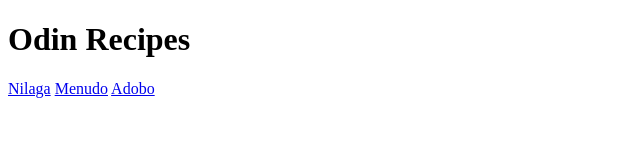
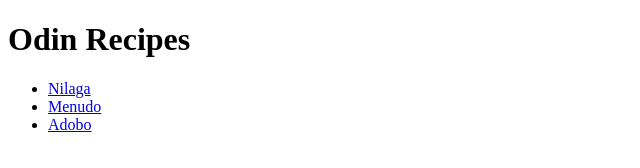
Before and after one commit to TeodosioSiege/odin-recipes, a plain HTML site: page index.html in a window 1280 px wide. Shown: the whole page, without its empty margins (0-640 px from the left). Drawn offline with Linux system fonts and the light colour scheme.

Commit message:
organize index links into ul

```diff
--- a/index.html
+++ b/index.html
@@ -10,9 +10,11 @@
 
 <body>
     <h1>Odin Recipes</h1>
-    <a href="recipes/nilaga.html">Nilaga</a>
-    <a href="recipes/menudo.html">Menudo</a>
-    <a href="recipes/adobo.html">Adobo</a>
+    <ul>
+        <li><a href="recipes/nilaga.html">Nilaga</a></li>
+        <li><a href="recipes/menudo.html">Menudo</a></li>
+        <li><a href="recipes/adobo.html">Adobo</a></li>
+    </ul>
 </body>
 
 </html>
```
